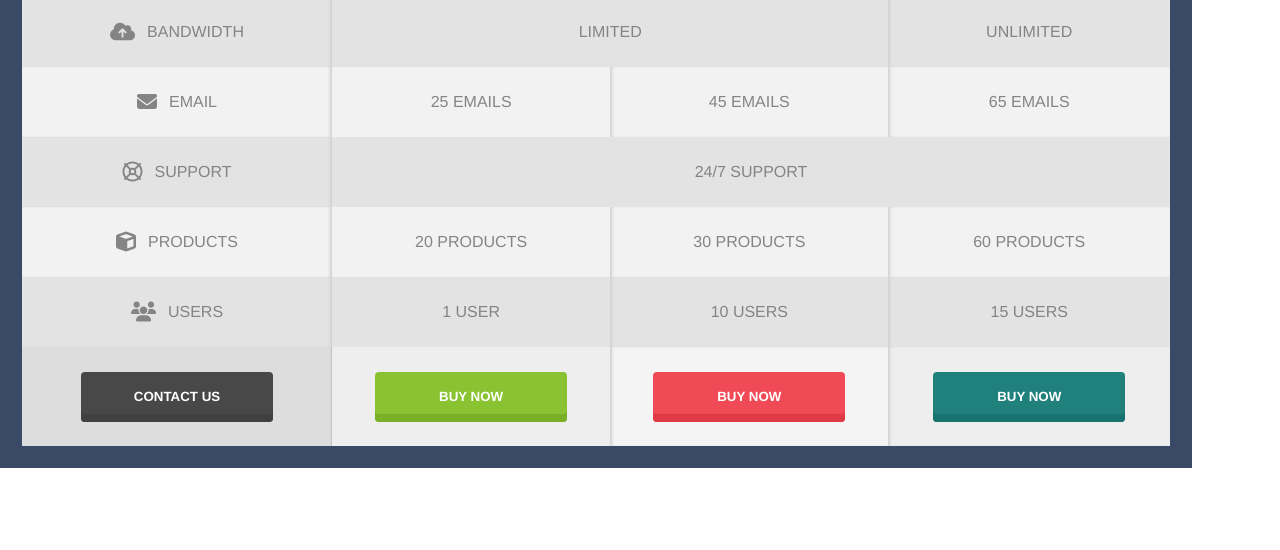
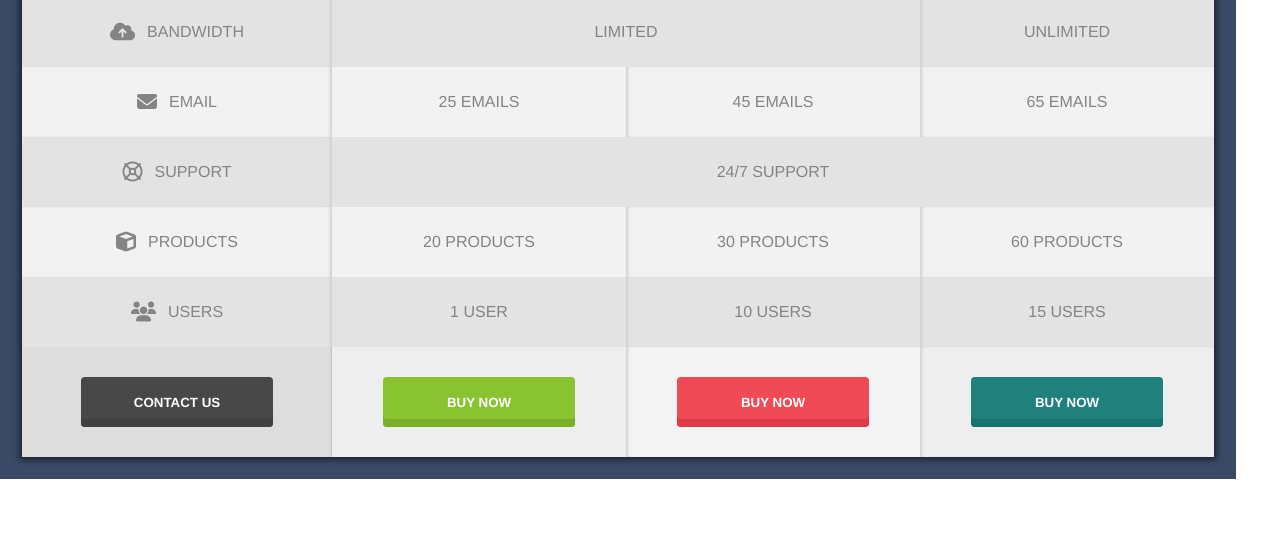
Before and after one commit to addKiwi/homework5, a plain HTML site: page index.html in a window 1280 px wide. Shown: the part 250-800 px from the top of the page. Drawn offline with nearby package versions, Linux system fonts and the light colour scheme.

Commit message:
added shadow

```diff
--- a/index.html
+++ b/index.html
@@ -10,6 +10,7 @@
      <title>HomeWork5</title>
 </head>
 <body>
+<div class="border">
 <table class="tg">
         <tr>
         <th class="choose shadow-r" rowspan="2">
@@ -69,5 +70,6 @@
         <td class="shadow-l"><button class="sp">buy now</button></td>
     </tr>
 </table>
+</div>
 </body>
 </html>
--- a/styles/styles.css
+++ b/styles/styles.css
@@ -4,12 +4,18 @@ body{
     color: #484848;
     font-size: 16px;
 }
+.border{
+    padding: 22px;
+    float: left;
+    background: #3a4965;
+}
 .tg{
-    border: 22px solid #3a4965;
+   /* border: 22px solid #3a4965;*/
     box-sizing: border-box;
     width: 1192px;
     align-content: center;
     text-align: center;
+    box-shadow: 0px 0px 6px 3px rgba(0,0,0,0.5);
     background: #fafafa;
 }
 
```
